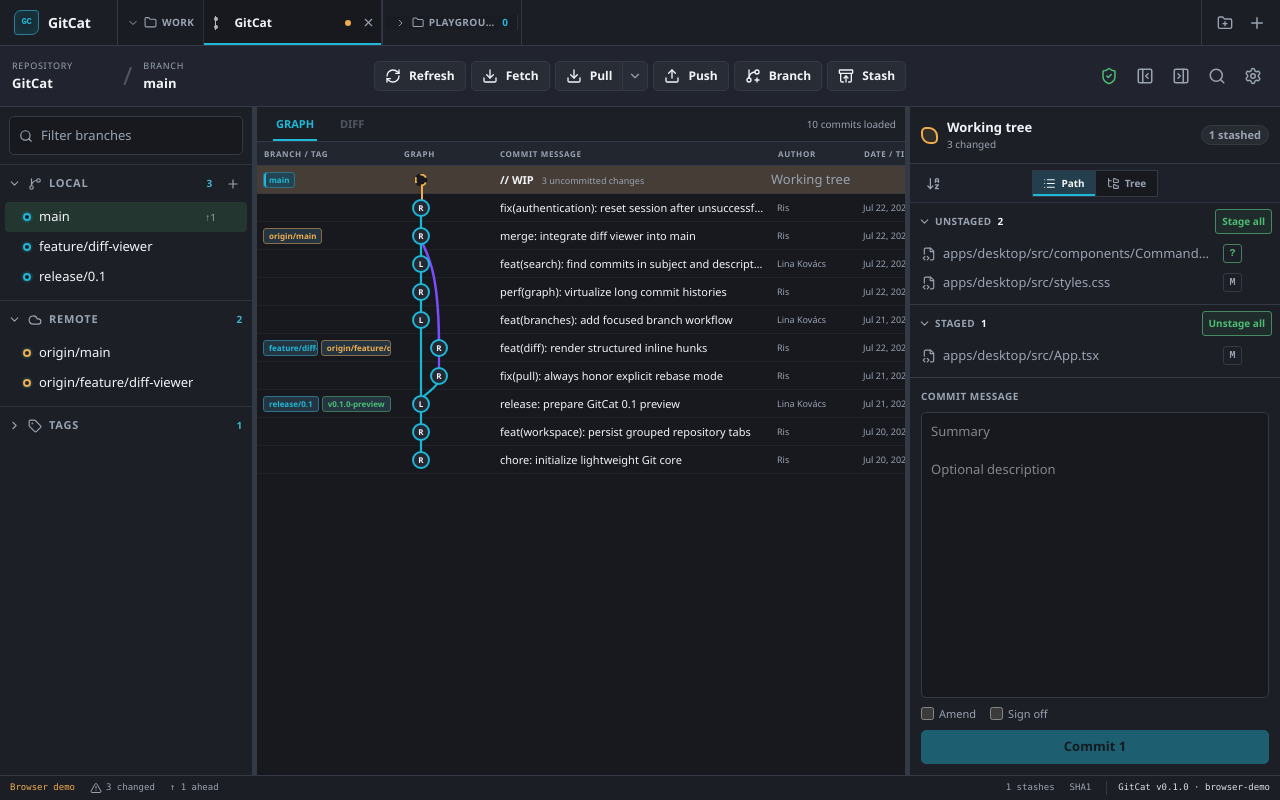
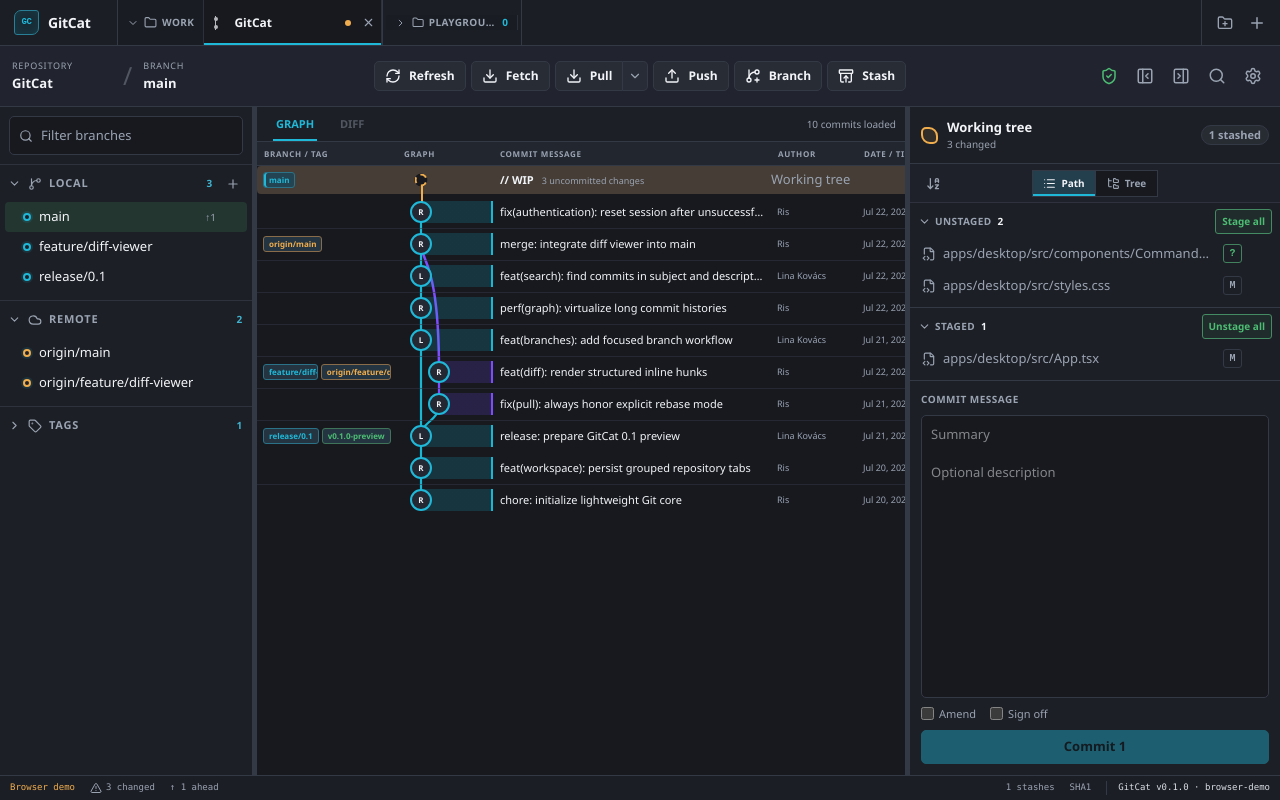
Before and after one commit to RisDN/gitcat, a React (Vite) app in the folder apps/desktop/: page / in a window 1280 px wide. Built offline with nearby package versions, Linux system fonts and the light colour scheme.

Commit message:
feat: updated graph area

```diff
--- a/apps/desktop/src/components/CommitGraph.tsx
+++ b/apps/desktop/src/components/CommitGraph.tsx
@@ -1,6 +1,7 @@
 import { memo, useMemo, useRef, useState } from "react";
 import { createPortal } from "react-dom";
 import type {
+  CSSProperties,
   KeyboardEvent as ReactKeyboardEvent,
   MouseEvent as ReactMouseEvent,
 } from "react";
@@ -8,11 +9,14 @@ import type {
 import type { CommitSummary } from "../lib/types";
 
 const ROW_HEIGHT = 28;
+const ROW_GAP = 4;
+const ROW_STRIDE = ROW_HEIGHT + ROW_GAP;
 const LANE_WIDTH = 18;
 const GRAPH_PADDING = 24;
 const REF_COLUMN_WIDTH = 140;
 const MIN_GRAPH_WIDTH = 96;
 const LANE_COLOR_COUNT = 8;
+const AVATAR_RADIUS = 11;
 
 const dateFormatter = new Intl.DateTimeFormat(undefined, {
   dateStyle: "medium",
@@ -51,6 +55,12 @@ interface GraphGeometry {
   height: number;
 }
 
+interface TimeMarker {
+  key: string;
+  label: string;
+  top: number;
+}
+
 interface CommitRowProps {
   commit: CommitSummary;
   index: number;
@@ -70,7 +80,7 @@ function laneX(lane: number): number {
 }
 
 function rowY(index: number): number {
-  return index * ROW_HEIGHT + ROW_HEIGHT / 2;
+  return index * ROW_STRIDE + ROW_HEIGHT / 2;
 }
 
 function laneClass(base: string, lane: number): string {
@@ -111,8 +121,8 @@ function buildGraphGeometry(commits: readonly CommitSummary[]): GraphGeometry {
       const startX = laneX(edge.from_lane);
       const startY = rowY(index);
       const endX = laneX(edge.to_lane);
-      const endY = Math.min(rowY(targetIndex), commits.length * ROW_HEIGHT);
-      const bendY = Math.min(startY + ROW_HEIGHT * 0.55, endY);
+      const endY = Math.min(rowY(targetIndex), commits.length * ROW_STRIDE - ROW_GAP);
+      const bendY = Math.min(startY + ROW_STRIDE * 0.55, endY);
       const data = startX === endX
         ? `M ${startX} ${startY} L ${endX} ${endY}`
         : `M ${startX} ${startY} C ${startX} ${bendY}, ${endX} ${bendY}, ${endX} ${endY}`;
@@ -129,7 +139,7 @@ function buildGraphGeometry(commits: readonly CommitSummary[]): GraphGeometry {
   return {
     paths,
     width: getCommitGraphWidth(commits),
-    height: commits.length * ROW_HEIGHT,
+    height: commits.length * ROW_STRIDE - ROW_GAP,
   };
 }
 
@@ -148,6 +158,49 @@ function dateFromUnixSeconds(seconds: number): Date | null {
 function defaultFormatTimestamp(seconds: number): string {
   const date = dateFromUnixSeconds(seconds);
   return date ? dateFormatter.format(date) : "Unknown date";
+}
+
+function plural(value: number, unit: string): string {
+  return `${value} ${unit}${value === 1 ? "" : "s"} ago`;
+}
+
+function relativeTimeMarkerLabel(seconds: number, nowSeconds: number): string {
+  const elapsedSeconds = Math.max(0, nowSeconds - seconds);
+  const elapsedMinutes = Math.floor(elapsedSeconds / 60);
+  const elapsedHours = Math.floor(elapsedSeconds / 3_600);
+  const elapsedDays = Math.floor(elapsedSeconds / 86_400);
+
+  if (elapsedMinutes < 1) return "just now";
+  if (elapsedHours < 1) return elapsedMinutes === 1 ? "a minute ago" : plural(elapsedMinutes, "minute");
+  if (elapsedDays < 1) return elapsedHours === 1 ? "an hour ago" : plural(elapsedHours, "hour");
+  if (elapsedDays === 1) return "yesterday";
+  if (elapsedDays < 7) return plural(elapsedDays, "day");
+  if (elapsedDays < 14) return "a week ago";
+  if (elapsedDays < 30) return plural(Math.floor(elapsedDays / 7), "week");
+  if (elapsedDays < 60) return "a month ago";
+  if (elapsedDays < 365) return plural(Math.floor(elapsedDays / 30), "month");
+  if (elapsedDays < 730) return "a year ago";
+  return plural(Math.floor(elapsedDays / 365), "year");
+}
+
+function buildTimeMarkers(commits: readonly CommitSummary[], nowSeconds: number): TimeMarker[] {
+  const markers: TimeMarker[] = [];
+  let previousLabel: string | null = null;
+
+  for (let index = 0; index < commits.length; index += 1) {
+    const commit = commits[index];
+    const label = relativeTimeMarkerLabel(commit.authored_at.seconds, nowSeconds);
+    if (index > 0 && label !== previousLabel) {
+      markers.push({
+        key: `${commit.oid}:${label}`,
+        label,
+        top: Math.max(0, index * ROW_STRIDE - ROW_GAP / 2),
+      });
+    }
+    previousLabel = label;
+  }
+
+  return markers;
 }
 
 function RowShaButton({ oid, shortOid, onCopy }: { oid: string; shortOid: string; onCopy: (oid: string) => void }) {
@@ -275,6 +328,18 @@ const CommitRow = memo(function CommitRow({
     timestamp,
     searchMatch ? "search result" : "",
   ].filter(Boolean).join(", ");
+  const branchOrigin = laneX(commit.graph.lane);
+  const branchHoverOrigin = branchOrigin - AVATAR_RADIUS;
+  const branchInteractiveOrigin = branchOrigin + AVATAR_RADIUS;
+  const rowStyle = {
+    "--gc-branch-row-origin": `${REF_COLUMN_WIDTH + branchHoverOrigin}px`,
+    "--gc-row-branch-color": `var(--gc-lane-${commit.graph.lane % LANE_COLOR_COUNT})`,
+  } as CSSProperties;
+  const graphSlotStyle = {
+    width: graphWidth,
+    "--gc-branch-origin": `${branchOrigin}px`,
+    "--gc-branch-interactive-origin": `${branchInteractiveOrigin}px`,
+  } as CSSProperties;
 
   return (
     <div
@@ -288,6 +353,7 @@ const CommitRow = memo(function CommitRow({
       onContextMenu={handleContextMenu}
       onKeyDown={handleKeyDown}
       role="row"
+      style={rowStyle}
       tabIndex={selected || (index === 0 && !selected) ? 0 : -1}
     >
       <span aria-label="References" className="gc-commit-row__decorations" role="cell">
@@ -301,7 +367,12 @@ const CommitRow = memo(function CommitRow({
           </span>
         ))}
       </span>
-      <span aria-label="Graph" className="gc-commit-row__graph-slot" role="cell" style={{ width: graphWidth }}>
+      <span
+        aria-label="Graph"
+        className={laneClass("gc-commit-row__graph-slot", commit.graph.lane)}
+        role="cell"
+        style={graphSlotStyle}
+      >
         <span
           aria-hidden="true"
           className={`gc-commit-row__avatar${selected ? " gc-commit-row__avatar--selected" : ""}`}
@@ -341,6 +412,7 @@ export function CommitGraph({
   formatTimestamp,
 }: CommitGraphProps) {
   const geometry = useMemo(() => buildGraphGeometry(commits), [commits]);
+  const timeMarkers = useMemo(() => buildTimeMarkers(commits, Math.floor(Date.now() / 1_000)), [commits]);
 
   if (commits.length === 0) {
     return (
@@ -405,6 +477,13 @@ export function CommitGraph({
           />
         ))}
       </div>
+      <div aria-hidden="true" className="gc-commit-time-markers">
+        {timeMarkers.map((marker) => (
+          <span className="gc-commit-time-marker" key={marker.key} style={{ top: marker.top }}>
+            <span>{marker.label}</span>
+          </span>
+        ))}
+      </div>
     </div>
   );
 }
--- a/apps/desktop/src/styles.css
+++ b/apps/desktop/src/styles.css
@@ -27,6 +27,7 @@
   --gc-lane-7: #bd71db;
   --gc-row-hover: color-mix(in srgb, var(--gc-accent) 8%, transparent);
   --gc-row-selected: color-mix(in srgb, var(--gc-accent) 16%, var(--gc-panel));
+  --gc-row-gap: 4px;
   --gc-shadow: 0 18px 50px rgb(0 0 0 / 38%);
 }
 
@@ -471,12 +472,12 @@ kbd,
 .gc-loading-panel { display: flex; height: 160px; align-items: center; justify-content: center; gap: 8px; color: var(--gc-muted); }
 .gc-load-more { display: flex; margin: 12px auto 20px; }
 
-.gc-wip-row { position: relative; display: grid; width: 100%; height: 28px; min-width: 780px; grid-template-columns: 140px var(--gc-graph-column-width, 96px) minmax(180px, 1fr) 86px 116px 64px; align-items: center; padding: 0; border-bottom: 1px solid color-mix(in srgb, var(--gc-border) 72%, transparent); background: color-mix(in srgb, var(--gc-warning) 6%, transparent); color: var(--gc-text); cursor: pointer; text-align: left; }
+.gc-wip-row { position: relative; display: grid; width: 100%; height: 28px; min-width: 780px; grid-template-columns: 140px var(--gc-graph-column-width, 96px) minmax(180px, 1fr) 86px 116px 64px; align-items: center; margin-bottom: var(--gc-row-gap); padding: 0; border-radius: 4px; background: color-mix(in srgb, var(--gc-warning) 6%, transparent); color: var(--gc-text); cursor: pointer; text-align: left; }
 .gc-wip-row:hover { background: color-mix(in srgb, var(--gc-warning) 10%, transparent); }
 .gc-wip-row--selected { background: color-mix(in srgb, var(--gc-warning) 16%, var(--gc-panel)); }
 .gc-wip-row__refs { display: flex; min-width: 0; padding: 0 6px; overflow: hidden; }
 .gc-wip-row__rail { position: relative; width: var(--gc-graph-column-width, 96px); height: 28px; }
-.gc-wip-row__rail::before { position: absolute; top: 14px; bottom: -14px; left: 24px; width: 2px; background: var(--gc-warning); content: ""; }
+.gc-wip-row__rail::before { position: absolute; top: 14px; bottom: calc(-14px - var(--gc-row-gap)); left: 24px; width: 2px; background: var(--gc-warning); content: ""; }
 .gc-wip-row__rail i { position: absolute; z-index: 3; top: 50%; left: 24px; width: 13px; height: 13px; border: 2px dashed var(--gc-warning); border-radius: 50%; background: var(--gc-background); transform: translate(-50%, -50%); }
 .gc-wip-row__message { display: flex; min-width: 0; align-items: baseline; gap: 8px; padding: 0 7px; overflow: hidden; white-space: nowrap; }
 .gc-wip-row__message strong { font-size: 11px; }
@@ -487,9 +488,9 @@ kbd,
 /* Commit DAG */
 .gc-graph-columns { position: sticky; z-index: 8; top: 0; display: grid; height: 24px; min-width: 780px; grid-template-columns: 140px var(--gc-graph-column-width, 96px) minmax(180px, 1fr) 86px 116px 64px; align-items: center; border-bottom: 1px solid var(--gc-border); background: color-mix(in srgb, var(--gc-panel) 94%, black); color: var(--gc-muted); font-size: 8px; font-weight: 750; letter-spacing: 0.08em; text-transform: uppercase; }
 .gc-graph-columns > span { min-width: 0; padding: 0 7px; overflow: hidden; text-overflow: ellipsis; white-space: nowrap; }
-.gc-commit-graph { position: relative; min-width: 780px; background-image: linear-gradient(to bottom, transparent 27px, color-mix(in srgb, var(--gc-border) 62%, transparent) 28px); background-size: 100% 28px; }
+.gc-commit-graph { position: relative; min-width: 780px; }
 .gc-commit-graph--empty { display: grid; min-width: 0; min-height: 180px; place-items: center; color: var(--gc-muted); }
-.gc-commit-graph__lanes { position: absolute; z-index: 2; top: 0; left: 0; overflow: visible; pointer-events: none; }
+.gc-commit-graph__lanes { position: absolute; z-index: 1; top: 0; left: 0; overflow: visible; pointer-events: none; }
 .gc-commit-graph__edge { stroke: var(--gc-lane-0); stroke-width: 2.2; stroke-linecap: round; stroke-linejoin: round; }
 .gc-commit-graph__edge--merge { stroke-width: 2.5; }
 .gc-commit-graph__node { fill: var(--gc-background); stroke: var(--gc-lane-0); stroke-width: 2.4; }
@@ -510,17 +511,32 @@ kbd,
 .gc-commit-graph__node--lane-5.gc-commit-graph__node--selected { fill: var(--gc-lane-5); }
 .gc-commit-graph__node--lane-6.gc-commit-graph__node--selected { fill: var(--gc-lane-6); }
 .gc-commit-graph__node--lane-7.gc-commit-graph__node--selected { fill: var(--gc-lane-7); }
-.gc-commit-graph__rows { position: relative; }
-.gc-commit-row { position: relative; display: grid; height: 28px; min-width: 780px; grid-template-columns: 140px var(--gc-graph-column-width, 96px) minmax(180px, 1fr) 86px 116px 64px; align-items: center; border-bottom: 1px solid transparent; cursor: default; }
-.gc-commit-row:hover { background: var(--gc-row-hover); }
-.gc-commit-row--selected { background: var(--gc-row-selected); }
-.gc-commit-row--selected:hover { background: var(--gc-row-selected); }
+.gc-commit-graph__rows { position: relative; z-index: 2; display: grid; gap: var(--gc-row-gap); }
+.gc-commit-time-markers { position: absolute; z-index: 3; inset: 0; pointer-events: none; }
+.gc-commit-time-marker { position: absolute; right: 8px; left: 0; height: 1px; border-top: 1px solid color-mix(in srgb, var(--gc-border) 54%, transparent); }
+.gc-commit-time-marker > span { position: absolute; top: 0; right: 0; padding: 1px 5px; border-radius: 3px; background: color-mix(in srgb, var(--gc-panel) 78%, var(--gc-background)); color: color-mix(in srgb, var(--gc-muted) 78%, transparent); font-size: 8px; font-weight: 700; line-height: 1.2; transform: translateY(-50%); white-space: nowrap; }
+.gc-commit-row { position: relative; display: grid; height: 28px; min-width: 780px; grid-template-columns: 140px var(--gc-graph-column-width, 96px) minmax(180px, 1fr) 86px 116px 64px; align-items: center; border-radius: 4px; cursor: default; }
+.gc-commit-row::before { position: absolute; z-index: 0; top: 50%; right: 0; left: var(--gc-branch-row-origin, 164px); height: 22px; border-radius: 11px 3px 3px 11px; content: ""; pointer-events: none; transform: translateY(-50%); }
+.gc-commit-row:hover::before { background: color-mix(in srgb, var(--gc-row-branch-color, var(--gc-accent)) 1%, color-mix(in srgb, var(--gc-panel) 74%, #2f4a74)); }
+.gc-commit-row--selected::before,
+.gc-commit-row--selected:hover::before { background: color-mix(in srgb, var(--gc-row-branch-color, var(--gc-accent)) 8%, color-mix(in srgb, var(--gc-panel) 74%, #2f4a74)); }
+.gc-commit-row > * { position: relative; z-index: 1; }
 .gc-commit-row--search-match:not(.gc-commit-row--selected) { background: color-mix(in srgb, var(--gc-warning) 8%, transparent); }
 .gc-commit-row--search-match:not(.gc-commit-row--selected)::after { position: absolute; top: 8px; right: 5px; bottom: 8px; width: 2px; background: var(--gc-warning); content: ""; }
-.gc-commit-row__graph-slot { position: relative; height: 28px; }
-.gc-commit-row__avatar { position: absolute; z-index: 3; top: 50%; display: grid; width: 18px; height: 18px; place-items: center; border: 2px solid var(--gc-accent); border-radius: 50%; background: var(--gc-panel); color: var(--gc-text); font: 700 8px/1 "Segoe UI", sans-serif; transform: translate(-50%, -50%); }
-.gc-commit-row__avatar--selected { box-shadow: 0 0 0 2px color-mix(in srgb, var(--gc-text) 70%, transparent), 0 0 7px color-mix(in srgb, var(--gc-accent) 55%, transparent); }
-.gc-commit-row__subject { min-width: 0; padding: 0 7px; overflow: hidden; color: var(--gc-text); font-size: 11px; font-weight: 570; text-overflow: ellipsis; white-space: nowrap; }
+.gc-commit-row__graph-slot { --gc-graph-slot-color: var(--gc-lane-0); position: relative; height: 22px; overflow: hidden; border-right: 2px solid var(--gc-graph-slot-color); background: linear-gradient(to right, transparent 0 var(--gc-branch-origin, 24px), color-mix(in srgb, var(--gc-graph-slot-color) 18%, transparent) var(--gc-branch-origin, 24px) 100%); }
+.gc-commit-row__graph-slot::after { position: absolute; top: 0; right: 0; bottom: 0; left: var(--gc-branch-interactive-origin, 35px); cursor: pointer; content: ""; }
+.gc-commit-row--selected .gc-commit-row__graph-slot { background: linear-gradient(to right, transparent 0 var(--gc-branch-origin, 24px), color-mix(in srgb, var(--gc-graph-slot-color) 24%, var(--gc-panel)) var(--gc-branch-origin, 24px) 100%); }
+.gc-commit-row__graph-slot--lane-0 { --gc-graph-slot-color: var(--gc-lane-0); }
+.gc-commit-row__graph-slot--lane-1 { --gc-graph-slot-color: var(--gc-lane-1); }
+.gc-commit-row__graph-slot--lane-2 { --gc-graph-slot-color: var(--gc-lane-2); }
+.gc-commit-row__graph-slot--lane-3 { --gc-graph-slot-color: var(--gc-lane-3); }
+.gc-commit-row__graph-slot--lane-4 { --gc-graph-slot-color: var(--gc-lane-4); }
+.gc-commit-row__graph-slot--lane-5 { --gc-graph-slot-color: var(--gc-lane-5); }
+.gc-commit-row__graph-slot--lane-6 { --gc-graph-slot-color: var(--gc-lane-6); }
+.gc-commit-row__graph-slot--lane-7 { --gc-graph-slot-color: var(--gc-lane-7); }
+.gc-commit-row__avatar { position: absolute; z-index: 3; top: 50%; display: grid; width: 22px; height: 22px; place-items: center; border: 2px solid var(--gc-accent); border-radius: 50%; background: var(--gc-panel); color: var(--gc-text); font: 700 8px/1 "Segoe UI", sans-serif; transform: translate(-50%, -50%); }
+.gc-commit-row__avatar--selected { box-shadow: none; }
+.gc-commit-row__subject { min-width: 0; padding: 0 7px; overflow: hidden; color: var(--gc-text); cursor: pointer; font-size: 11px; font-weight: 570; text-overflow: ellipsis; white-space: nowrap; }
 .gc-commit-row__decorations { display: flex; min-width: 0; gap: 3px; padding: 0 6px; overflow: hidden; }
 .gc-ref-label { display: inline-flex; max-width: 125px; align-items: center; padding: 1px 5px; border: 1px solid color-mix(in srgb, var(--gc-accent) 45%, var(--gc-border)); border-radius: 3px; background: color-mix(in srgb, var(--gc-accent) 9%, var(--gc-panel)); color: var(--gc-accent); font-size: 8px; font-weight: 700; text-overflow: ellipsis; white-space: nowrap; overflow: hidden; }
 .gc-ref-label--remote_branch { border-color: color-mix(in srgb, var(--gc-warning) 45%, var(--gc-border)); color: var(--gc-warning); }
@@ -528,7 +544,7 @@ kbd,
 .gc-ref-label--head { background: color-mix(in srgb, var(--gc-accent) 20%, var(--gc-panel)); box-shadow: inset 2px 0 0 var(--gc-accent); }
 .gc-commit-row__author,
 .gc-commit-row__time,
-.gc-commit-row__oid-wrap { min-width: 0; padding: 0 6px; overflow: hidden; color: var(--gc-muted); font-size: 9px; text-overflow: ellipsis; white-space: nowrap; }
+.gc-commit-row__oid-wrap { min-width: 0; padding: 0 6px; overflow: hidden; color: var(--gc-muted); cursor: pointer; font-size: 9px; text-overflow: ellipsis; white-space: nowrap; }
 .gc-commit-row__oid-wrap { overflow: visible; }
 .gc-commit-row__oid { color: color-mix(in srgb, var(--gc-muted) 70%, transparent); }
 
@@ -632,7 +648,8 @@ kbd,
 
 .gc-file-tree { min-width: 0; min-height: 0; overflow: auto; }
 .gc-details__files > .gc-file-tree { flex: 1; padding: 3px 6px 8px; }
-.gc-file-tree__items { min-width: 0; }
+.gc-file-tree__items,
+.gc-file-tree__branch [role="list"] { display: flex; min-width: 0; flex-direction: column; gap: 3px; }
 .gc-file-tree__expand { display: flex; min-height: 29px; align-items: center; padding: 0 8px; background: transparent; color: color-mix(in srgb, var(--gc-text) 83%, var(--gc-muted)); cursor: pointer; font-size: 10px; }
 .gc-file-tree__expand:hover { color: var(--gc-accent); }
 .gc-file-tree__row { display: flex; min-width: 0; align-items: center; border-radius: 3px; }
```
